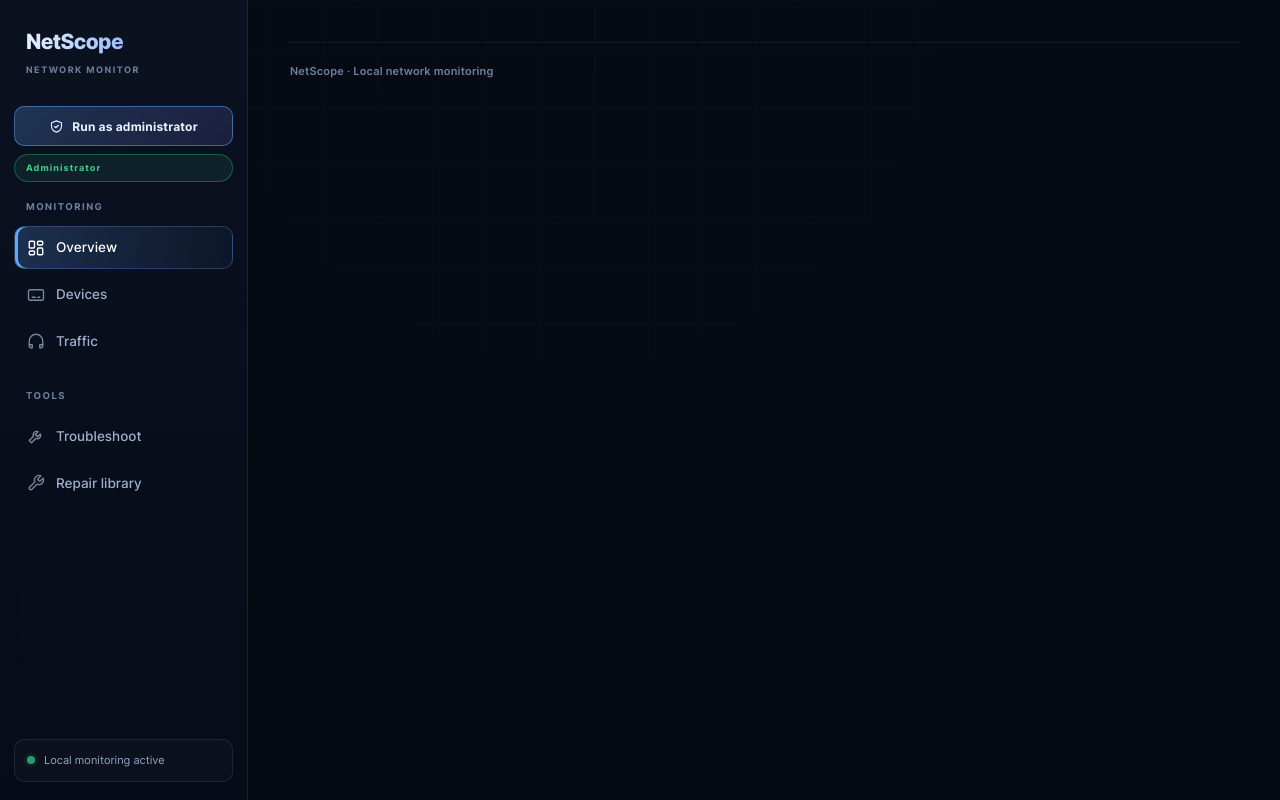
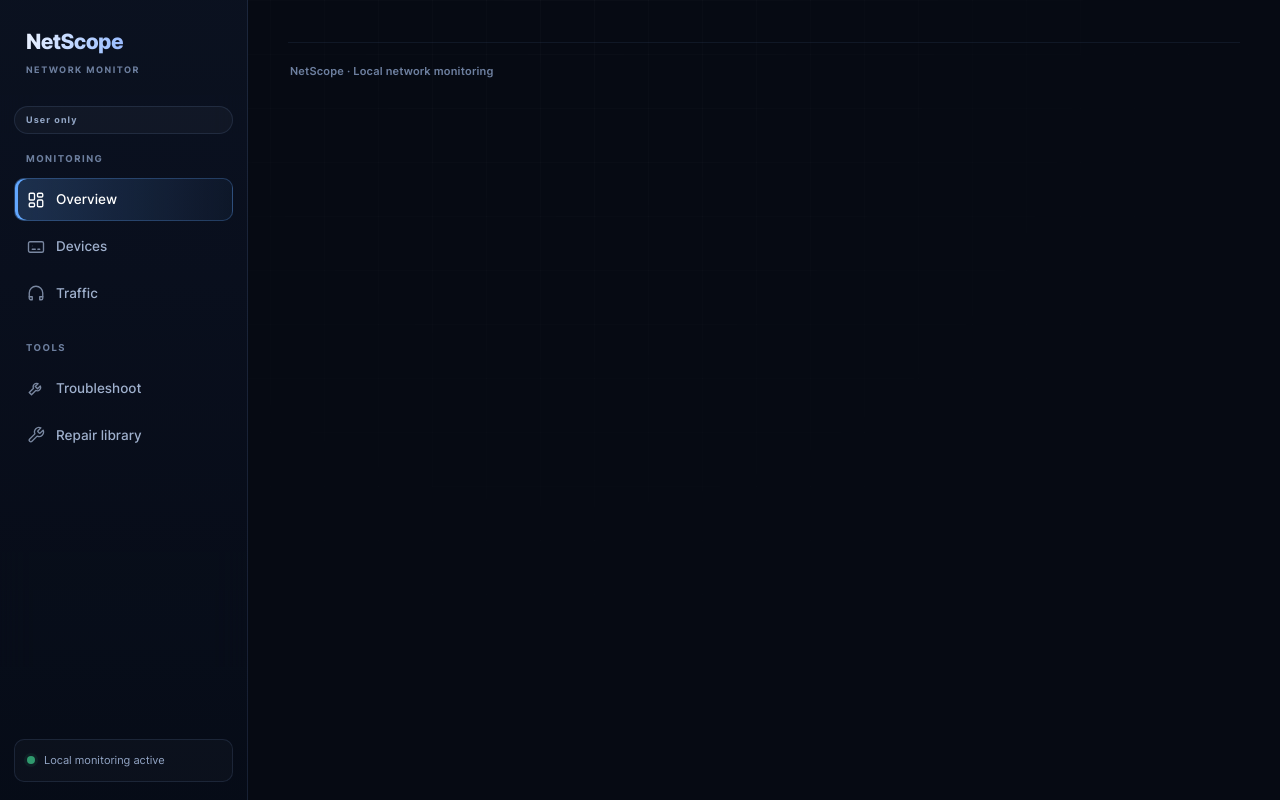
Before and after one commit to ClydeLimbaga420/NetScope, a Flask app: template web/templates/base.html in a window 1280 px wide. Run offline with Flask 3, Linux system fonts and the light colour scheme; the template is opened without the code that fills it, so the values that code supplies are empty.

Commit message:
Run as admin fixes

```diff
--- a/gui/app.py
+++ b/gui/app.py
@@ -189,7 +189,7 @@ class NetScopeGui:
     def _refresh_admin_label(self) -> None:
         elevated = bool(self.runtime.admin_check())
         self.admin_label.configure(
-            text=("Administrator" if elevated else "Standard user"),
+            text=("Administrator" if elevated else "User only"),
             foreground=("#0a6b2d" if elevated else "#555"),
         )
 
--- a/static/css/style.css
+++ b/static/css/style.css
@@ -97,6 +97,10 @@
     box-sizing: border-box;
 }
 
+[hidden] {
+    display: none !important;
+}
+
 html {
     scroll-behavior: smooth;
 }
--- a/static/js/dashboard.js
+++ b/static/js/dashboard.js
@@ -1742,8 +1742,8 @@ async function loadDiagnostics() {
         if (badge) {
 
             badge.textContent = diagnosticElevated
-                ? "ADMIN MODE"
-                : "STANDARD USER";
+                ? "ADMINISTRATOR"
+                : "USER ONLY";
 
             badge.className = diagnosticElevated
                 ? "elevation-badge elevated"
--- a/web/static/css/style.css
+++ b/web/static/css/style.css
@@ -97,6 +97,10 @@
     box-sizing: border-box;
 }
 
+[hidden] {
+    display: none !important;
+}
+
 html {
     scroll-behavior: smooth;
 }
--- a/web/static/js/dashboard.js
+++ b/web/static/js/dashboard.js
@@ -1452,8 +1452,8 @@ async function loadDiagnostics() {
         if (badge) {
 
             badge.textContent = diagnosticElevated
-                ? "ADMIN MODE"
-                : "STANDARD USER";
+                ? "ADMINISTRATOR"
+                : "USER ONLY";
 
             badge.className = diagnosticElevated
                 ? "elevation-badge elevated"
--- a/web/static/js/engine-ui.js
+++ b/web/static/js/engine-ui.js
@@ -129,11 +129,19 @@
     const libraryBadge = $("repair-elevation-badge");
     const libraryButton = $("repair-run-as-admin");
     if (runAsAdmin) runAsAdmin.hidden = state.admin !== false;
-    if (badge) badge.hidden = !elevated;
+    if (badge) {
+      badge.hidden = false;
+      badge.textContent = elevated ? "Administrator" : "User only";
+      badge.classList.toggle("elevated", elevated);
+      badge.title = elevated
+        ? "NetScope is running with administrator rights"
+        : "NetScope is running as a standard user";
+    }
     if (hint) hint.hidden = state.admin !== false;
     if (libraryBadge) {
-      libraryBadge.hidden = !elevated;
-      libraryBadge.textContent = elevated ? "ADMINISTRATOR" : "";
+      libraryBadge.hidden = false;
+      libraryBadge.textContent = elevated ? "ADMINISTRATOR" : "USER ONLY";
+      libraryBadge.classList.toggle("elevated", elevated);
     }
     if (libraryButton) libraryButton.hidden = state.admin !== false;
     if (notice) {
--- a/web/templates/base.html
+++ b/web/templates/base.html
@@ -75,8 +75,8 @@
                 </svg>
                 Run as administrator
             </button>
-            <span id="admin-mode-badge" class="elevation-badge elevated" hidden>
-                Administrator
+            <span id="admin-mode-badge" class="elevation-badge">
+                User only
             </span>
             <p id="admin-hint" class="admin-hint" hidden>
                 Admin-only repairs need elevation. Standard checks keep working.
```
